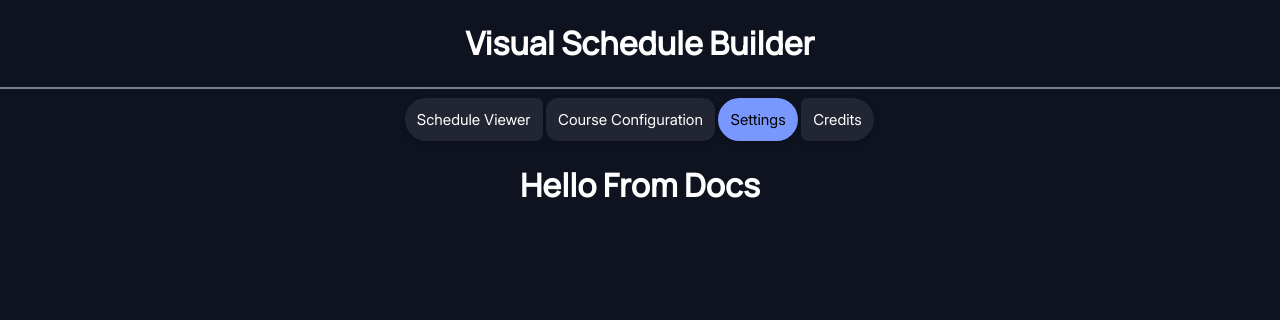
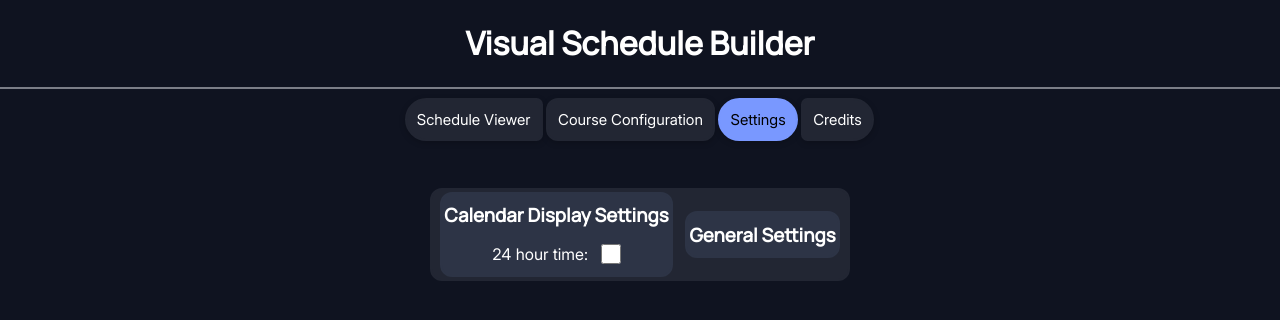
Before and after one commit to VoidCloud04/Visual-Schedule-Builder, a SvelteKit app: page / in a window 1280 px wide. Both pictures are taken after a click on the button "Settings". Shown: the top 320 px of the page. Built offline with nearby package versions, Linux system fonts and the light colour scheme.

Commit message:
Settings page, switched course name into title block

```diff
--- a/src/routes/+page.svelte
+++ b/src/routes/+page.svelte
@@ -1,13 +1,13 @@
 <script>
     import Header from "./Header.svelte";
     import Configuration from "./Configuration.svelte";
-    import Documentation from "./Documentation.svelte";
     import Schedule from "./Schedule.svelte";
     import ButtonGroup from "$lib/components/ButtonGroup.svelte";
     import Credits from "./Credits.svelte";
     import Snackbar from "../lib/components/Snackbar.svelte";
     import { onMount } from "svelte";
     import { loadCalendarEvents } from '$lib/index.js'
+    import Settings from "./Settings.svelte";
 
     const mainTabs = [
         {name: 'Schedule Viewer'},
@@ -32,7 +32,7 @@
 {:else if selectedMainTab === 1}
     <Configuration bind:cEvents={cEvents} />
 {:else if selectedMainTab === 2}
-    <Documentation />
+    <Settings />
 {:else if selectedMainTab === 3}
     <Credits />
 {:else}
--- a/src/routes/Configuration.svelte
+++ b/src/routes/Configuration.svelte
@@ -147,10 +147,10 @@
             {#each cEvents as item, i }
                 <div class="flexCol surface-1" style="align-items: flex-start; text-align: left; padding: 0.3vh 0.3vw 0.3vh 0.3vw;">
                     <div class="flexRowVariant headerRow">
-                        <h1 class="title">{item.coursePrefix} {item.courseCode}.<span style="font-size: 20px">{item.sectionNumber}</span></h1>
+                        <h1 class="title">{item.courseName}</h1>
                         <IconButton name='delete' type='button-septenary' onClick={() => {deleteEventActive = true; deleteIndex = i}}/>
                     </div>
-                    <p><strong>{item.courseName}</strong> | <strong>{item.room}</strong></p>
+                    <p><strong>{item.coursePrefix} {item.courseCode}</strong>.{item.sectionNumber} | <strong>{item.room}</strong></p>
                     <p><strong>Meeting Time:</strong> {format12hrTime(item.meetingTime[0])}-{format12hrTime(item.meetingTime[1])} | <strong>Days:</strong> {formatDaysOfWeek(item.daysOfWeek)}</p>
 
                     {#if item.extraMeetings.length > 0}
@@ -213,7 +213,7 @@
             <h3>Extra Meetings</h3>
             {#if protoCourse.extraMeetings.length === 0}
                 <div class="buttonRow">
-                    <IconButton name="add" type="button-quaternary" onClick={() => {addExtraMeeting()}} style="margin-right: 8px"/>
+                    <IconButton name="add" type="button-primary" onClick={() => {addExtraMeeting()}} style="margin-right: 8px"/>
                 </div>
             {/if}
             {#each protoCourse.extraMeetings as item, i}
@@ -246,14 +246,14 @@
                         <input bind:checked={item.daysOfWeek[4]} type="checkbox">
                     <div class="buttonRow">
                         {#if i === protoCourse.extraMeetings.length-1}
-                            <IconButton name="add" title="Add Extra Meeting" type="button-quaternary" onClick={() => {addExtraMeeting()}}/>
+                            <IconButton name="add" title="Add Extra Meeting" type="button-primary" onClick={() => {addExtraMeeting()}}/>
                         {/if}
                         <IconButton name="delete" title="Delete Extra Meeting {i+1}" type="button-septenary" onClick={() => {deleteExtraMeeting(i)}}/>
                     </div>
                 </div>
             {/each}
             <div class="buttonRow">
-                <button title="Course Submission Button" type="button" onclick={() => {validateEvent()}} class="button-quaternary">Add Course</button>
+                <button title="Course Submission Button" type="button" onclick={() => {validateEvent()}} class="button-primary">Add Course</button>
                 <button title="Dialog Close Button" type="button" onclick={() => {addDialogActive = !addDialogActive}} class="button-septenary">Cancel</button>
             </div>
         </form>
@@ -266,7 +266,7 @@
             <h1>Are you sure?</h1>
             <p>This will permanently delete {cEvents[deleteIndex].courseCode} {cEvents[deleteIndex].coursePrefix}</p>
             <div class="buttonRow">
-                <button class="button-quaternary" onclick={() => {deleteEvent(deleteIndex); deleteEventActive = false; deleteIndex = 0}}>Yes</button>
+                <button class="button-primary" onclick={() => {deleteEvent(deleteIndex); deleteEventActive = false; deleteIndex = 0}}>Yes</button>
                 <button class="button-septenary" onclick={() => {deleteEventActive = false; deleteIndex = 0}}>No</button>
             </div>
         {/if}
--- a/src/routes/Documentation.svelte
+++ /dev/null
@@ -1,5 +0,0 @@
-<script>
-
-</script>
-
-<h1>Hello From Docs</h1>
--- a/src/routes/Schedule.svelte
+++ b/src/routes/Schedule.svelte
@@ -27,10 +27,10 @@
             {#each cEvents as item, i }
                 <div class="flexCol surface-1" style="align-items: flex-start; text-align: left; padding: 0.3vh 0.3vw 0.3vh 0.3vw;">
                     <div class="flexRowVariant headerRow">
-                        <h1 class="title">{item.coursePrefix} {item.courseCode}.<span style="font-size: 20px">{item.sectionNumber}</span></h1>
+                        <h1 class="title">{item.courseName}</h1>
                         <ToggleButton iconName='visibility' disabledIcon='visibility_off' activeClass={colors[i]} bind:active={buttonActive[i]}/>
                     </div>
-                    <p><strong>{item.courseName}</strong> | <strong>{item.room}</strong></p>
+                    <p><strong>{item.coursePrefix} {item.courseCode}</strong>.{item.sectionNumber} | <strong>{item.room}</strong></p>
                     <p><strong>Meeting Time:</strong> {format12hrTime(item.meetingTime[0])}-{format12hrTime(item.meetingTime[1])} | <strong>Days:</strong> {formatDaysOfWeek(item.daysOfWeek)}</p>
 
                     {#if item.extraMeetings.length > 0}
--- /dev/null
+++ b/src/routes/Settings.svelte
@@ -0,0 +1,22 @@
+<script>
+
+</script>
+
+    <div class="flexCol" style="margin: 5vh 0 5vh 0">
+        <div class="surface-base flexRow">
+            <div class="flexCol surface-1">
+                <h3>Calendar Display Settings</h3>
+                <div class="flexRow">
+                    <label for="24hrBox">24 hour time:</label>
+                    <input id="24hrBox" type="checkbox">
+                </div>
+            </div>
+            <div class="flexCol surface-1">
+                <h3>General Settings</h3>
+            </div>
+        </div>
+    </div>
+
+<style lang="scss">
+    @use '$lib/styles/variables' as *;
+</style>
```
